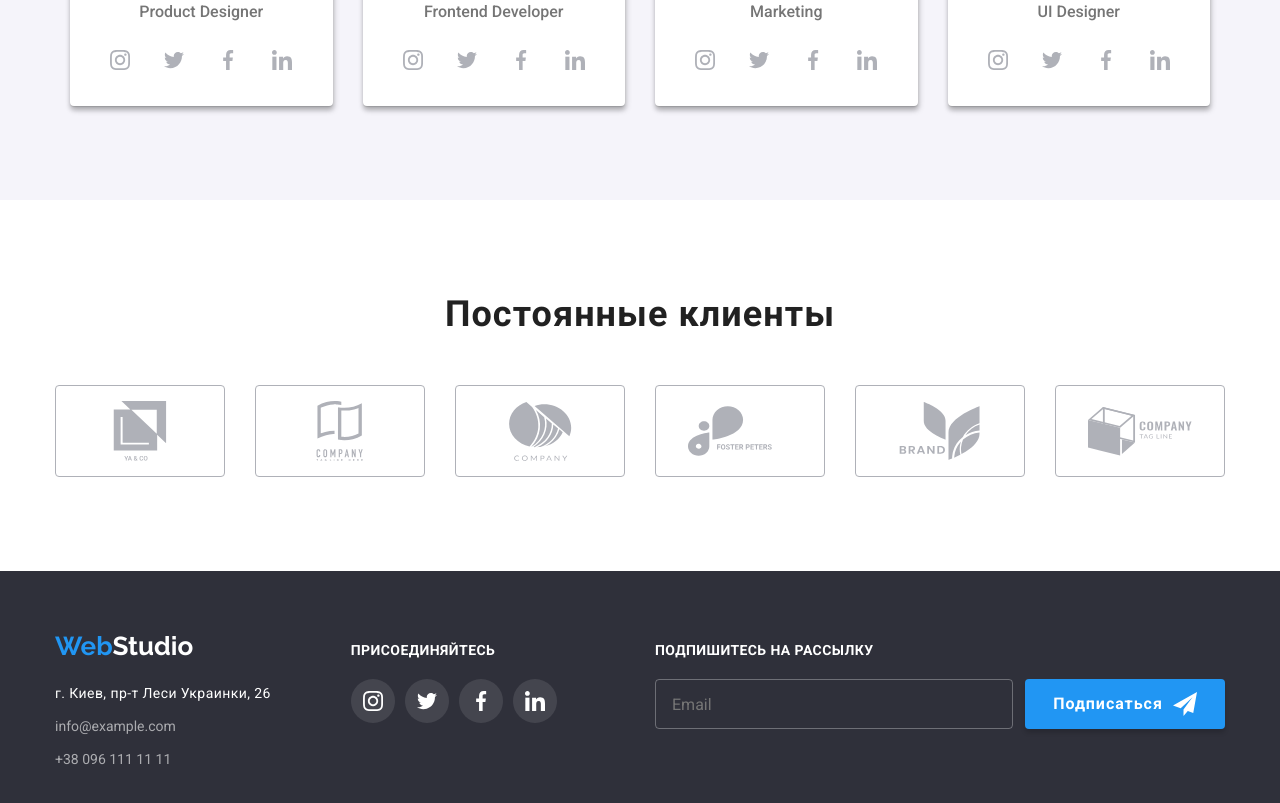
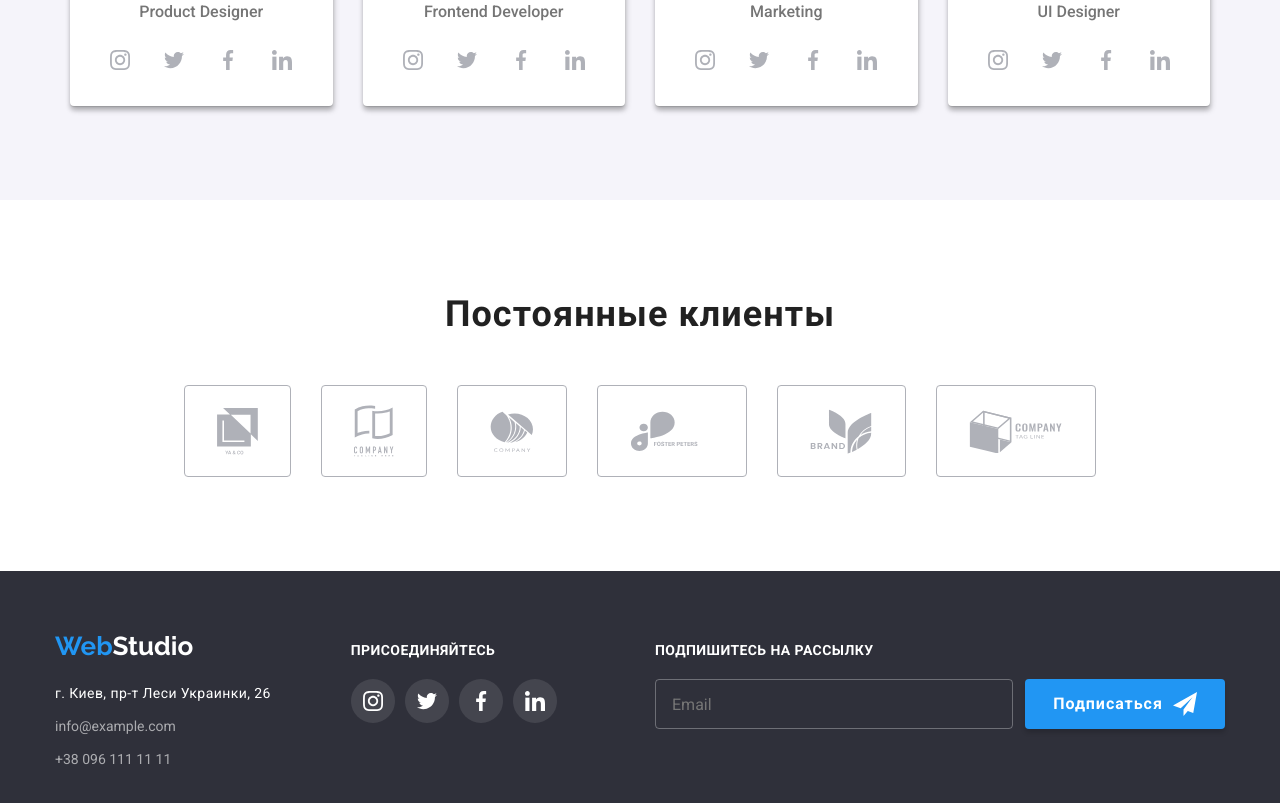
Before and after one commit to LisaLyakh/goit-markup-hw-08, a plain HTML site: page index.html in a window 1280 px wide. Shown: the part 2091-2894 px from the top of the page. Drawn offline with nearby package versions, Linux system fonts and the light colour scheme.

Commit message:
Update index.html

```diff
--- a/index.html
+++ b/index.html
@@ -40,13 +40,13 @@
       </div>
       <button type="button" class="menu-button js-open-menu">
         <svg class="mobile-menu-icon" width="40" height="40" aria-label="Переключатель в мобильном меню">
-          <use class="icon-open" href="./images/mobile-menu.svg#icon-menu"></use>
+          <use class="icon-open" href="./images/mob-menu.svg#icon-menu"></use>
         </svg>
       </button>
       <div class="mobile-menu js-menu-container">
         <button type="button" class="menu-button menu-close-button js-close-menu">
           <svg class="mobile-menu-icon " width="40" height="40" aria-label="Переключатель в мобильном меню">
-            <use class="icon-close" href="./images/mobile-menu.svg#icon-off"></use>
+            <use class="icon-close" href="./images/mob-menu.svg#icon-close"></use>
           </svg>
         </button>
         <nav class="navigation">
@@ -297,43 +297,43 @@
         <h2 class="command__text">Постоянные клиенты</h2>
         <ul class="partners">
           <li class="partners__list">
-            <a href="" class="partners__item">
-              <svg class="partners__icon" width="106" height="60">
+            <a href="" class="partners__item" width="210" height="94">
+              <svg class="partners__icon" width="41" height="46.7">
                 <use href="./images/symbol-defs.svg#icon-Logo"></use>
               </svg>
             </a>
           </li>
           <li class="partners__list">
             <a href="" class="partners__item">
-              <svg class="partners__icon" width="106" height="60">
+              <svg class="partners__icon" width="40" height="52">
                 <use href="./images/symbol-defs.svg#icon-Logo-1"></use>
               </svg>
             </a>
           </li>
           <li class="partners__list">
             <a href="" class="partners__item">
-              <svg class="partners__icon" width="106" height="60">
+              <svg class="partners__icon" width="43.46" height="41.18">
                 <use href="./images/symbol-defs.svg#icon-Logo-2"></use>
               </svg>
             </a>
           </li>
           <li class="partners__list">
             <a href="" class="partners__item">
-              <svg class="partners__icon" width="106" height="60">
+              <svg class="partners__icon" width="84.44" height="40.62">
                 <use href="./images/symbol-defs.svg#icon-Logo-3"></use>
               </svg>
             </a>
           </li>
           <li class="partners__list">
             <a href="" class="partners__item">
-              <svg class="partners__icon" width="106" height="60">
+              <svg class="partners__icon" width="62.54" height="45.43">
                 <use href="./images/symbol-defs.svg#icon-Logo-4"></use>
               </svg>
             </a>
           </li>
           <li class="partners__list">
             <a href="" class="partners__item">
-              <svg class="partners__icon" width="106" height="60">
+              <svg class="partners__icon" width="93.73" height="43.93">
                 <use href="./images/symbol-defs.svg#icon-Logo-5"></use>
               </svg>
             </a>
@@ -465,6 +465,7 @@
            </span>
            Соглашаюсь с рассылкой и принимаю
             <a class="form__treaty" href="">Условия договора</a>
+           </span>
          </label>
         </div>
         <div class="form__button-wrap">
```
Lines whose indentation alone changed are shown as unchanged.
